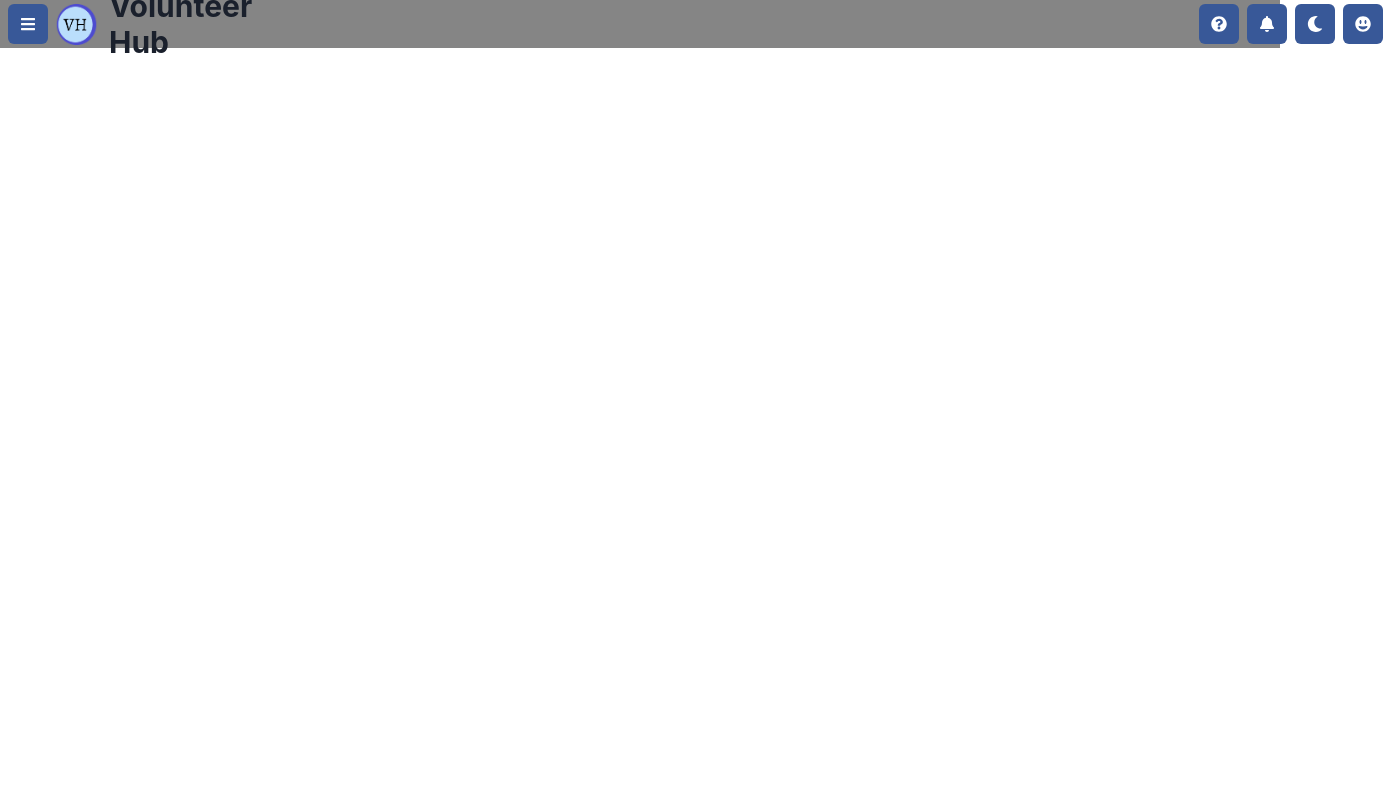
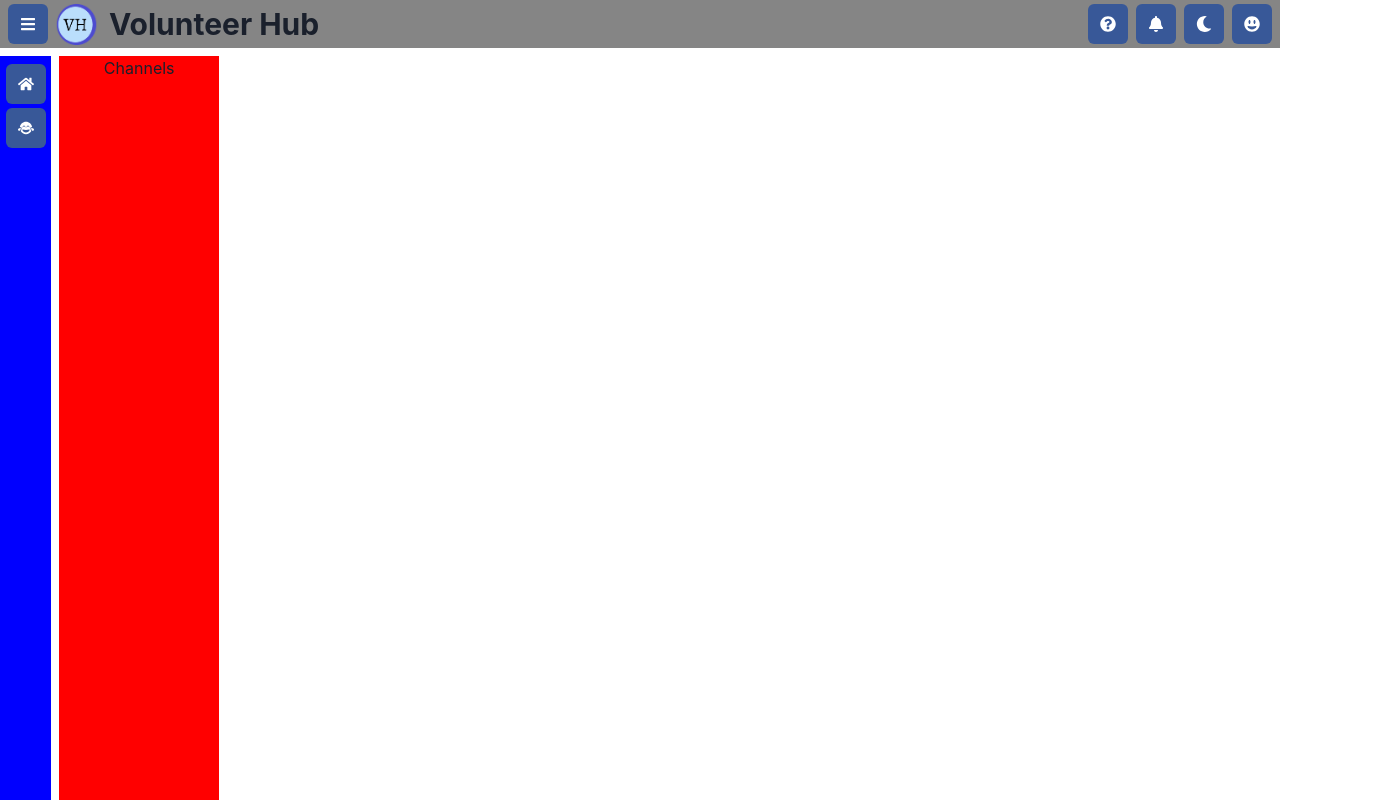
Before and after one commit to uvadhar11/Volunteer-Hub, a React (Create React App) app in the folder app/: page /home in a window 1280 px wide. Shown: the whole page, 1383 px wide, since content can reach past the window. Built offline with nearby package versions, Linux system fonts and the light colour scheme.

Commit message:
added basic sidebar panels

```diff
--- a/app/src/components/home.js
+++ b/app/src/components/home.js
@@ -1,4 +1,11 @@
-import { Box, Flex, IconButton, VStack } from "@chakra-ui/react";
+import {
+  Flex,
+  IconButton,
+  VStack,
+  useColorMode,
+  Spacer,
+  HStack,
+} from "@chakra-ui/react";
 import React from "react";
 import {
   FaBars,
@@ -7,12 +14,18 @@ import {
   FaBell,
   FaQuestionCircle,
   FaGrinAlt,
+  FaHome,
+  FaGrinTears,
 } from "react-icons/fa";
 import Logo from "./logo";
 
 function Home() {
+  const { colorMode, toggleColorMode } = useColorMode();
+  const isDark = colorMode === "dark"; // the value is this boolean expression so the value technically doesn;t change but the evaluation
+  // true/false doesn't change.
   return (
-    <VStack>
+    <VStack w="100%" h="100vh">
+      {/* nav bar */}
       <Flex w="100%" h="3em" bg="blackAlpha.600" pl="2" align="center">
         <IconButton
           aria-label="Menu Button"
@@ -20,10 +33,10 @@ function Home() {
           icon={<FaBars />}
         ></IconButton>
         <Logo />
+        <Spacer />
         <IconButton
           aria-label="Help Button"
           colorScheme="facebook"
-          ml="1000"
           icon={<FaQuestionCircle />}
         ></IconButton>
         <IconButton
@@ -32,21 +45,59 @@ function Home() {
           ml="2"
           icon={<FaBell />}
         ></IconButton>
-
         <IconButton
           aria-label="Theme Change"
           colorScheme="facebook"
           ml="2"
-          icon={<FaMoon />}
+          icon={isDark ? <FaSun /> : <FaMoon />}
+          onClick={toggleColorMode}
         ></IconButton>
-
         <IconButton
           aria-label="Profile"
           colorScheme="facebook"
           ml="2"
+          mr="2"
           icon={<FaGrinAlt />}
         ></IconButton>
       </Flex>
+
+      {/* side bar */}
+
+      {/* side bar */}
+      <HStack
+        width="100%"
+        height="100vh"
+        justify="flex-start"
+        align="flex-start"
+      >
+        <VStack
+          w="4%"
+          bg="blue"
+          h="100%"
+          justify="flex-start"
+          align="center"
+          alignSelf={"flex-start"}
+          gap="1"
+        >
+          <IconButton
+            mt="2"
+            aria-label="Home Button"
+            colorScheme="facebook"
+            icon={<FaHome />}
+          ></IconButton>
+
+          <IconButton
+            aria-label="Volunteer Opportunity"
+            colorScheme="facebook"
+            icon={<FaGrinTears />}
+          />
+        </VStack>
+
+        {/* side side bar (like channel bar) */}
+        <VStack bg="red" width="10em" height="100%">
+          <text>Channels</text>
+        </VStack>
+      </HStack>
     </VStack>
   );
 }
```
